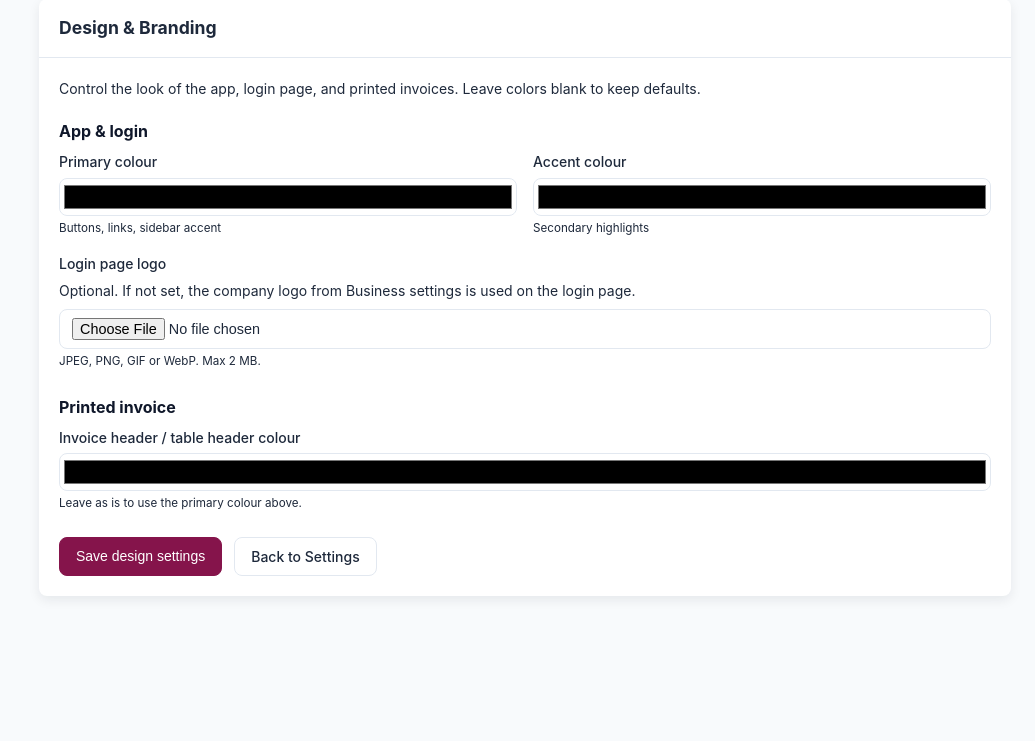
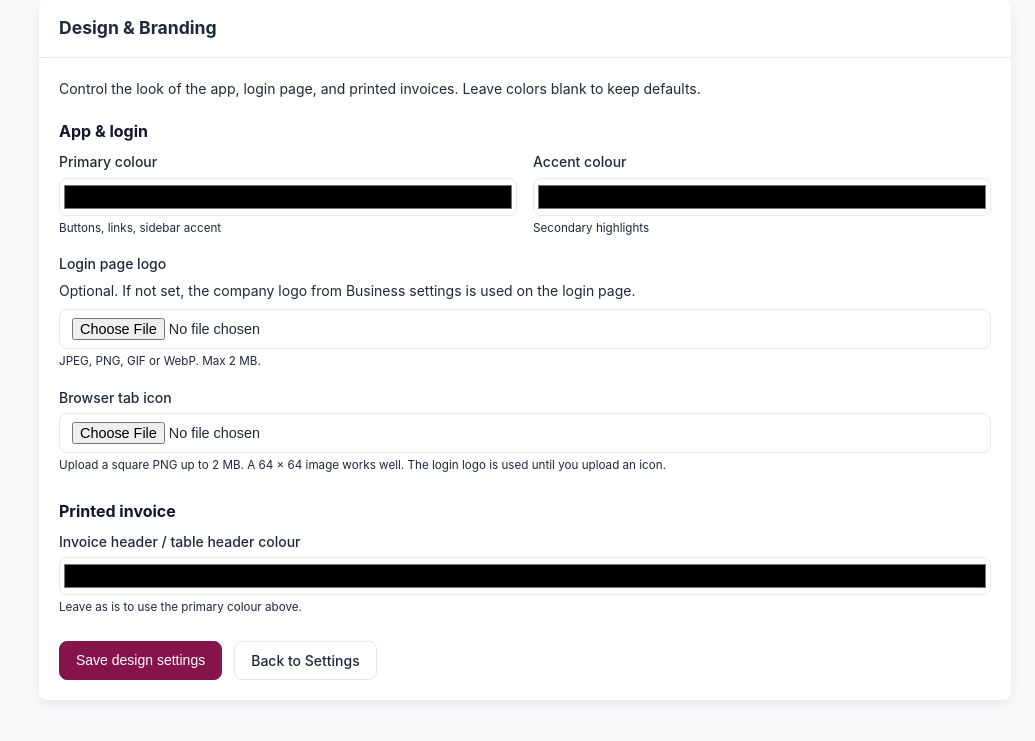
Before and after one commit to rawahnugud/midnight-travel-invoices, a Laravel app: template resources/views/settings/design.blade.php in a window 1280 px wide. Shown: the part 25-766 px from the top of the page, without its empty margins (245-1280 px from the left). Run offline with Laravel 10, Linux system fonts and the light colour scheme; the template is opened without the code that fills it: most values are stand-ins (such as "Sample title", 1, 10 or a date in 2020); data that the repository does not hold is empty; settings files or empty folders that the repository lacks are supplied.

Commit message:
Manage the browser tab icon in Design & Branding

```diff
--- a/app/Models/BusinessSetting.php
+++ b/app/Models/BusinessSetting.php
@@ -10,7 +10,7 @@ class BusinessSetting extends Model
     protected $fillable = [
         'company_name', 'tagline', 'address', 'phone', 'email', 'website',
         'logo_path', 'default_currency', 'tax_id',
-        'primary_color', 'accent_color', 'login_logo_path', 'invoice_header_color',
+        'primary_color', 'accent_color', 'login_logo_path', 'browser_icon_path', 'invoice_header_color',
         'stamp_path',
     ];
 
@@ -104,6 +104,11 @@ class BusinessSetting extends Model
         return $this->logo_url;
     }
 
+    public function getBrowserIconUrlAttribute(): ?string
+    {
+        return $this->browser_icon_path ? asset($this->browser_icon_path) : $this->login_logo_url;
+    }
+
     /** Primary theme color for app and optionally invoice (hex). */
     public function getPrimaryColorAttribute($value): string
     {
--- a/lang/ar/messages.php
+++ b/lang/ar/messages.php
@@ -154,6 +154,8 @@ return [
     'primary_color_hint' => 'الأزرار، الروابط، لون الشريط الجانبي',
     'accent_color' => 'لون التمييز',
     'accent_color_hint' => 'اللمسات الثانوية',
+    'browser_icon' => 'أيقونة تبويب المتصفح',
+    'browser_icon_hint' => 'ارفع صورة PNG مربعة بحجم أقصى ٢ ميغابايت. يُفضّل مقاس ٦٤ × ٦٤ بكسل. يُستخدم شعار تسجيل الدخول حتى ترفع أيقونة.',
     'login_logo' => 'شعار صفحة تسجيل الدخول',
     'login_logo_hint' => 'ارفع ملفاً جديداً للاستبدال. إذا تركت فارغاً، يُستخدم شعار الشركة.',
     'login_logo_optional' => 'اختياري. إن لم يُحدد، يُستخدم شعار الشركة من إعدادات الأعمال في صفحة الدخول.',
--- a/lang/en/messages.php
+++ b/lang/en/messages.php
@@ -154,6 +154,8 @@ return [
     'primary_color_hint' => 'Buttons, links, sidebar accent',
     'accent_color' => 'Accent colour',
     'accent_color_hint' => 'Secondary highlights',
+    'browser_icon' => 'Browser tab icon',
+    'browser_icon_hint' => 'Upload a square PNG up to 2 MB. A 64 × 64 image works well. The login logo is used until you upload an icon.',
     'login_logo' => 'Login page logo',
     'login_logo_hint' => 'Upload a new file to replace. If empty, company logo is used.',
     'login_logo_optional' => 'Optional. If not set, the company logo from Business settings is used on the login page.',
--- a/resources/views/partials/favicon.blade.php
+++ b/resources/views/partials/favicon.blade.php
@@ -1,3 +1,3 @@
-@if($iconUrl = ($business->logo_url ?? $business->login_logo_url ?? null))
+@if($iconUrl = ($business->browser_icon_url ?? null))
   <link rel="icon" href="{{ $iconUrl }}">
 @endif
--- a/resources/views/settings/design.blade.php
+++ b/resources/views/settings/design.blade.php
@@ -44,6 +44,15 @@
         <small class="text-muted">{{ __('messages.login_logo_formats') }}</small>
       </div>
 
+      <div class="form-group">
+        <label for="browser_icon">{{ __('messages.browser_icon') }}</label>
+        @if($business->browser_icon_url)
+        <img src="{{ $business->browser_icon_url }}" alt="" width="32" height="32" style="display:block; object-fit:contain; margin-bottom:.5rem;">
+        @endif
+        <input type="file" id="browser_icon" name="browser_icon" accept="image/png" aria-describedby="browser-icon-hint">
+        <small id="browser-icon-hint" class="text-muted">{{ __('messages.browser_icon_hint') }}</small>
+      </div>
+
       <h3 style="margin-top:1.5rem;">{{ __('messages.printed_invoice') }}</h3>
       <div class="form-group">
         <label for="invoice_header_color">{{ __('messages.invoice_header_color') }}</label>
```
Also changed, not shown: app/Http/Controllers/BusinessSettingsController.php (+28 -19 lines), tests/Feature/InvoiceWorkflowTest.php (+30 -0 lines), database/migrations/2026_11_23_000001_add_browser_icon_path.php (added).
